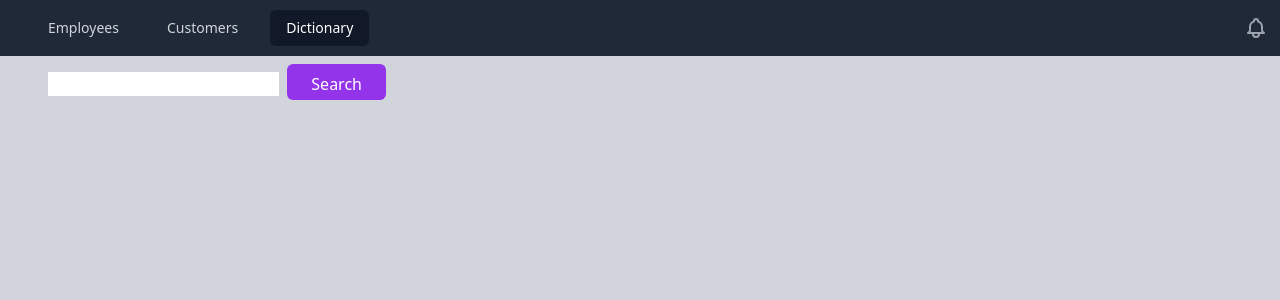
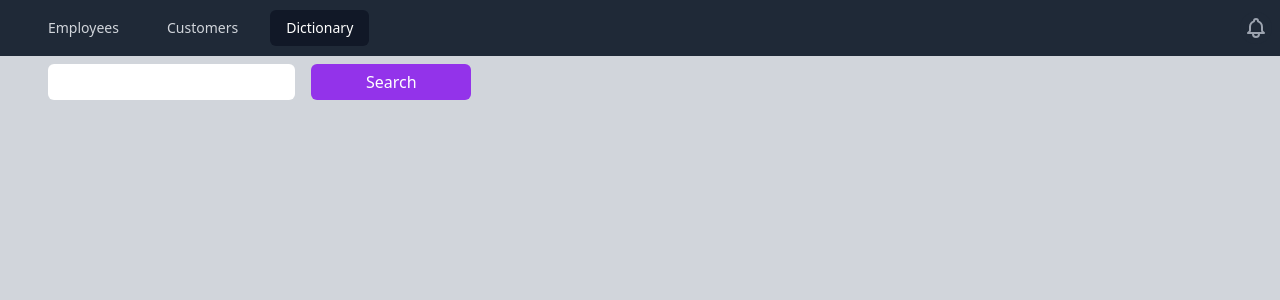
Before and after one commit to omrs2002/react-course-hello, a React (Create React App) app: page /newdictionary in a window 1280 px wide. Shown: the top 300 px of the page. Built offline with nearby package versions, Linux system fonts and the light colour scheme.

Commit message:
use form-submit

```diff
--- a/src/Pages/NewDictionary.js
+++ b/src/Pages/NewDictionary.js
@@ -1,32 +1,39 @@
 import { useState } from 'react';
-import { useNavigate } from 'react-router-dom' ;
+import { useNavigate } from 'react-router-dom';
 
 export default function NewDictionary() {
     const [word, setWord] = useState('');
     const navigator = useNavigate();
+
+
+    const handleSubmit = (e) => {
+
+        e.preventDefault();
+        if (word !== '') navigator('/definition/' + word);
+        else {
+            alert('fill text!');
+            document.getElementById('txtword').focus();
+        }
+        console.log('form submitted ✅');
+      };
+
+
+
+
     return (
-        <>
+        <form  onSubmit={handleSubmit} className='flex space-x-2'>
             <input
+             className='px-2 rounded py-1 shrink-mw-0'
                 type="text"
                 id="txtword"
                 onChange={(e) => {
                     setWord(e.target.value);
                 }}
-            />&nbsp;&nbsp;
-            <button className="bg-purple-600 hover:bg-purple-700 text-white py-2 px-4 rounded w-15 h-9"
-             onClick={()=> {
-                if(word !== '' )
-                    navigator('/definition/'+ word);
-                else
-                {
-                    alert('fill text!');
-                    document.getElementById('txtword').focus();
-
-                }
-            }}>Search</button>
-
-
-        </>
-
+            />
+            &nbsp;&nbsp;
+            <button className="bg-purple-600 hover:bg-purple-700 text-white w-40 rounded w-15 h-9" type="submit" >
+                Search
+            </button>
+        </form>
     );
 }
```
